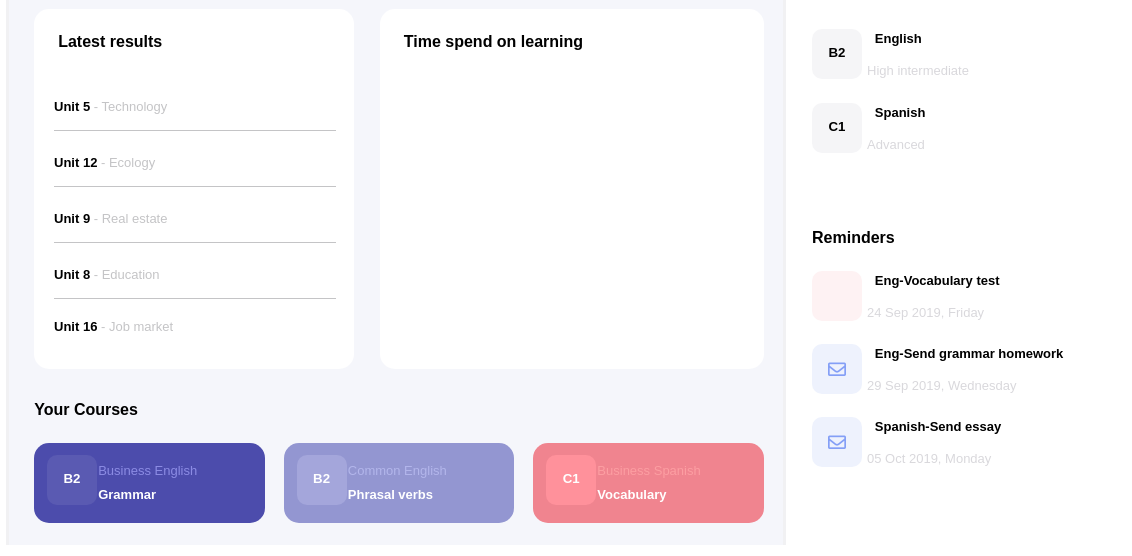
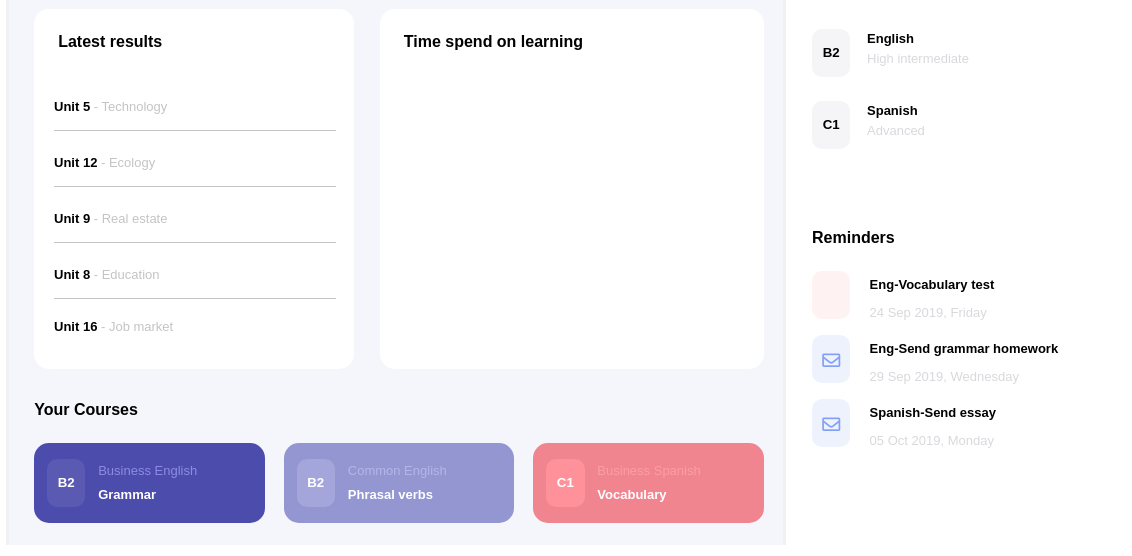
Before and after one commit to ziyadzulfikar/Task5, a plain HTML site: page index.html in a window 1280 px wide. Shown: the part 255-811 px from the top of the page, 148-1280 px from the left. Drawn offline with Linux system fonts and the light colour scheme.

Commit message:
Alignment modification updated

```diff
--- a/index.html
+++ b/index.html
@@ -82,7 +82,7 @@
                 <div class="courseBoxes">
                     <div class="course1">
                         <div>
-                            <div style="background: #5a5ab2; width: 50px; height: 50px; float: left; border-radius: 10px; text-align: center; margin-left: 1vw; margin-top: 1.5vh;"><h5 style="margin-top: 2vh; color: white;">B2</h5></div>
+                            <div style="background: #5a5ab2; width: 3vw; height: 6vh; float: left; border-radius: 10px; text-align: center; margin-left: 1vw; margin-top: 2vh;"><h5 style="margin-top: 2vh; color: white;">B2</h5></div>
                         </div>
                         <div>
                             <p class="courseBox1">Business English<br><b style="color: white;">Grammar</b></p>
@@ -90,7 +90,7 @@
                     </div>
                     <div class="course2">
                         <div>
-                            <div style="background: #a4a6db; width: 50px; height: 50px; float: left; border-radius: 10px; text-align: center; margin-left: 1vw; margin-top: 1.5vh;"><h5 style="margin-top: 2vh; color: white;">B2</h5></div>
+                            <div style="background: #a4a6db; width: 3vw; height: 6vh; float: left; border-radius: 10px; text-align: center; margin-left: 1vw; margin-top: 2vh;"><h5 style="margin-top: 2vh; color: white;">B2</h5></div>
                         </div>
                         <div>
                             <p class="courseBox2">Common English<br><b style="color: white;">Phrasal verbs</b></p>
@@ -98,7 +98,7 @@
                     </div>
                     <div class="course3">
                         <div>
-                            <div style="background: #ff919b; width: 50px; height: 50px; float: left; border-radius: 10px; text-align: center; margin-left: 1vw; margin-top: 1.5vh;"><h5 style="margin-top: 2vh; color: white;">C1</h5></div>
+                            <div style="background: #ff919b; width: 3vw; height: 6vh; float: left; border-radius: 10px; text-align: center; margin-left: 1vw; margin-top: 2vh;"><h5 style="margin-top: 2vh; color: white;">C1</h5></div>
                         </div>
                         <div>
                             <p class="courseBox3">Business Spanish<br><b style="color: white;">Vocabulary</b></p>
@@ -119,27 +119,27 @@
             </div>
             <div style="padding-top: 4vh;">
                 <div style="width: 100%; float: left;">
-                    <div style="background: #f5f5f7; width: 50px; height: 50px; float: left; border-radius: 10px; text-align: center; margin-left: 2vw;"><h5 style="margin-top: 2vh;">B2</h5></div>
-                    <p><b style="color: black; margin-left: 1vw; font-size: small;">English</b><br><p class="rightSubject">High intermediate</p></p>
+                    <div style="background: #f5f5f7; width: 3vw; height: 6vh; float: left; border-radius: 10px; text-align: center; margin-left: 2vw;"><h5 style="margin-top: 2vh;">B2</h5></div>
+                    <p class="rightSubject"><b style="color: black;">English</b><br>High intermediate</p>
                 </div>
                 <div style="width: 100%; margin-top: 3vh; float: left;">
-                    <div style="background: #f5f5f7; width: 50px; height: 50px; float: left; border-radius: 10px; text-align: center; margin-left: 2vw;"><h5 style="margin-top: 2vh;">C1</h5></div>
-                    <p><b style="color: black; margin-left: 1vw; font-size: small;">Spanish</b><br><p class="rightSubject">Advanced</p></p>
+                    <div style="background: #f5f5f7; width: 3vw; height: 6vh; float: left; border-radius: 10px; text-align: center; margin-left: 2vw;"><h5 style="margin-top: 2vh;">C1</h5></div>
+                    <p class="rightSubject"><b style="color: black;">Spanish</b><br>Advanced</p>
                 </div>
             </div>
             <div class="rightReminders">
                 <h4>Reminders</h4>
-                <div style="margin-top: 3vh;">
+                <div style="margin-top: 3vh; float: left; width: 100%;">
                     <div class="ReminderDivs" style="background: #fef2f3;"><h5 style="margin-top: 2vh; color: #feaeb5;"><i class="far fa-exclamation-circle" style="font-size: large;"></i></h5></div>
-                    <p><b class="ReminderDivsText">Eng-Vocabulary test</b><br><p class="rightTest">24 Sep 2019, Friday</p></p>
+                    <p class="rightText"><b class="ReminderDivsText">Eng-Vocabulary test</b><br>24 Sep 2019, Friday</p>
                 </div>
-                <div style="margin-top: 3vh;">
+                <div style="margin-top: 1vh; float: left; width: 100%;">
                     <div class="ReminderDivs" style="background: #eef2fd;"><h5 style="margin-top: 2vh; color: #849ff6;"><i class="far fa-envelope" style="font-size: large;"></i></h5></div>
-                    <p><b class="ReminderDivsText">Eng-Send grammar homework</b><br><p class="rightTest">29 Sep 2019, Wednesday</p></p>
+                    <p class="rightText"><b class="ReminderDivsText">Eng-Send grammar homework</b><br>29 Sep 2019, Wednesday</p>
                 </div>
-                <div style="margin-top: 3vh;">
+                <div style="margin-top: 1vh; float: left; width: 100%;">
                     <div class="ReminderDivs" style="background: #eef2fd;"><h5 style="margin-top: 2vh; color: #849ff6;"><i class="far fa-envelope" style="font-size: large;"></i></h5></div>
-                    <p><b class="ReminderDivsText">Spanish-Send essay</b><br><p class="rightTest">05 Oct 2019, Monday</p></p>
+                    <p class="rightText"><b class="ReminderDivsText">Spanish-Send essay</b><br>05 Oct 2019, Monday</p>
                 </div>
             </div>
         </div>
--- a/style.css
+++ b/style.css
@@ -33,31 +33,32 @@
     text-align: center;
 }
 .rightSubject{
+    line-height: 2.5vh;
     font-size: small;
     color: #d9d8dc;
     margin-left: 6.3vw;
-    margin-top: 2vh;
 }
 .rightReminders{
     margin-top: 25vh;
     margin-left: 2vw;
 }
-.rightTest{
+.rightText{
+    float: left;
+    line-height: 3.5vh;
     font-size: small;
     color: #d9d8dc;
-    margin-left: 4.3vw;
-    margin-top: 2vh;
+    margin-left: 1.5vw;
 }
 .ReminderDivs{
-    width: 50px;
-    height: 50px;
+    width: 3vw;
+    height: 6vh;
     float: left;
     border-radius: 10px;
     text-align: center;
 }
 .ReminderDivsText{
+    line-height: 2.5vh;
     color: black;
-    margin-left: 1vw;
     font-size: small;
 }
 .header{
```
